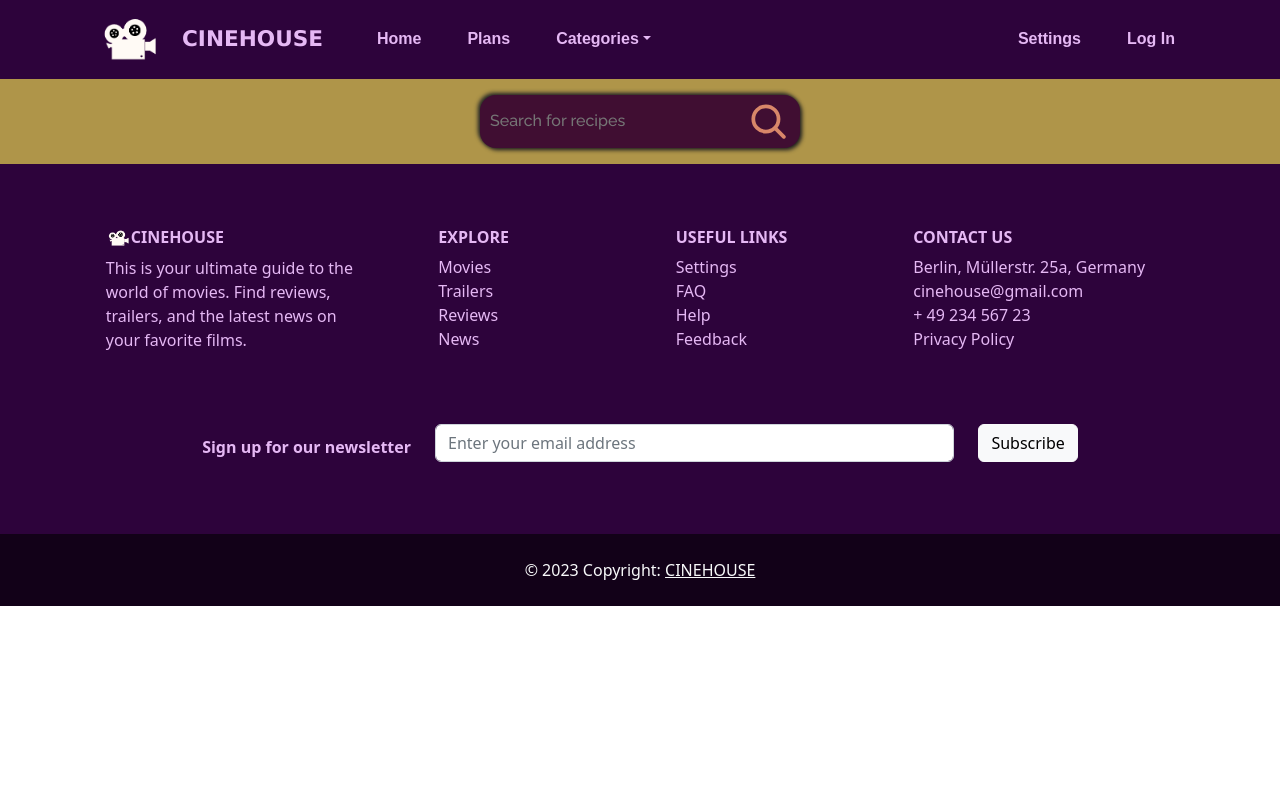
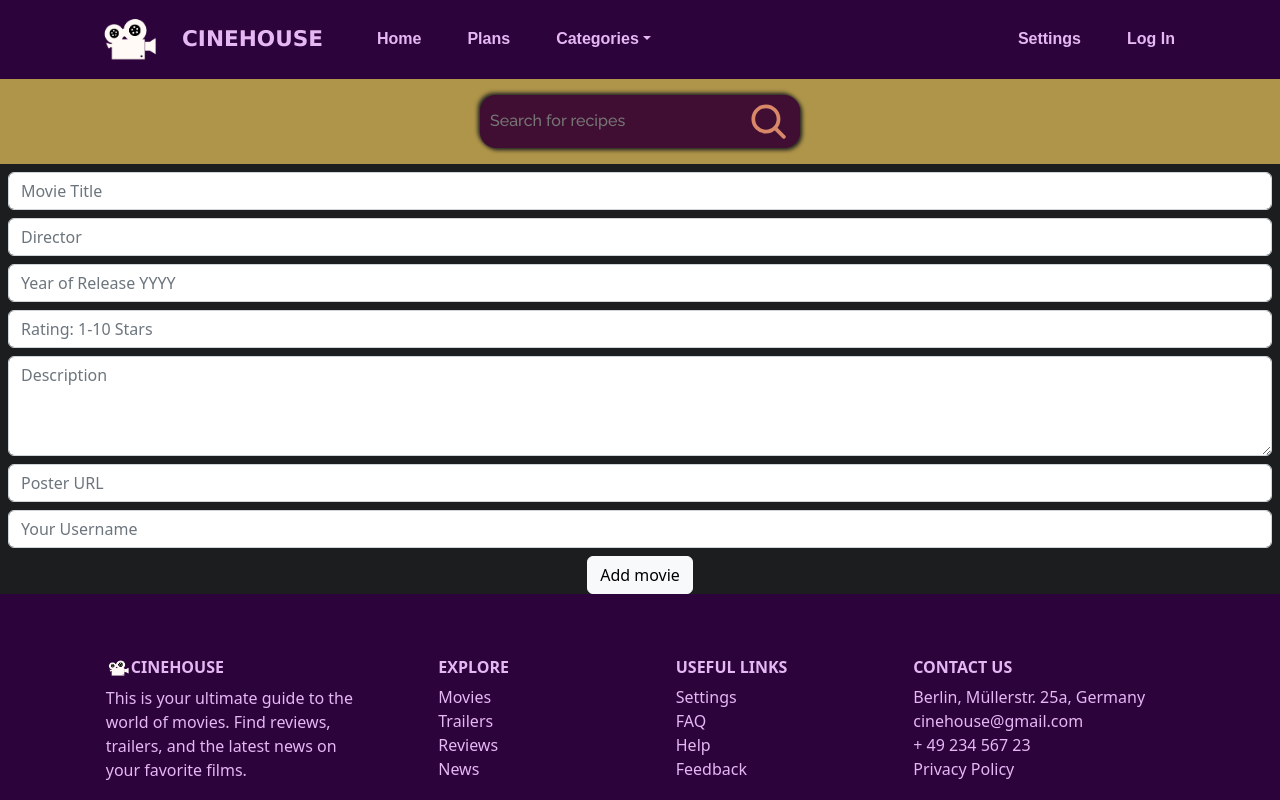
Before and after one commit to wiebkef/movieDB, a React (Create React App) app: page /newMovie in a window 1280 px wide. Shown: the top 800 px of the page. Built offline with nearby package versions, Linux system fonts and the light colour scheme.

Commit message:
added form

```diff
--- a/src/App.js
+++ b/src/App.js
@@ -36,7 +36,8 @@ function App() {
           path="/search/:query"
           element={<SearchResults query={query} />}
         />
-        <Route path="/movies/:id" element={<MovieDetails />} />
+        <Route path="/movie/:id" element={<MovieDetails />} />
+        <Route path="/newMovie" element={<NewMovie />} />
         <Route path="/login" element={<Auth />} />
       </Routes>
       <Footer />
--- a/src/components/NewMovie.js
+++ b/src/components/NewMovie.js
@@ -1,4 +1,6 @@
 import React from "react";
+import Button from "react-bootstrap/Button";
+import Form from "react-bootstrap/Form";
 
 const NewMovie = () => {
   /*
@@ -6,9 +8,53 @@ const NewMovie = () => {
     - create state to keep track of form input change
     - on submit create axios POST request to the backend (/api/movies)
     - if the request was successful navigate back to the movies page
-     */
+  */
 
-  return <div>Form for a New Movie</div>;
+  return (
+    <div>
+      <Form>
+        <Form.Group className="m-2">
+          <Form.Control type="text" placeholder="Movie Title" />
+        </Form.Group>
+        <Form.Group className="m-2">
+          <Form.Control type="text" placeholder="Director" />
+        </Form.Group>
+        <Form.Group className="m-2">
+          <Form.Control
+            type="number"
+            placeholder="Year of Release YYYY"
+            min="1900"
+            max="2050"
+          />
+        </Form.Group>
+        <Form.Group className="m-2">
+          <Form.Control
+            type="number"
+            placeholder="Rating: 1-10 Stars"
+            min="1"
+            max="10"
+          />
+        </Form.Group>
+        <Form.Group className=" m-2">
+          <Form.Control
+            as="textarea"
+            placeholder="Description"
+            style={{ height: "100px" }}
+          />
+        </Form.Group>
+        <Form.Group className="m-2">
+          <Form.Control type="text" placeholder="Poster URL" />
+        </Form.Group>
+        <Form.Group className="m-2">
+          <Form.Control type="text" placeholder="Your Username" />
+        </Form.Group>
+
+        <Button variant="light" type="submit">
+          Add movie
+        </Button>
+      </Form>
+    </div>
+  );
 };
 
 export default NewMovie;
```
